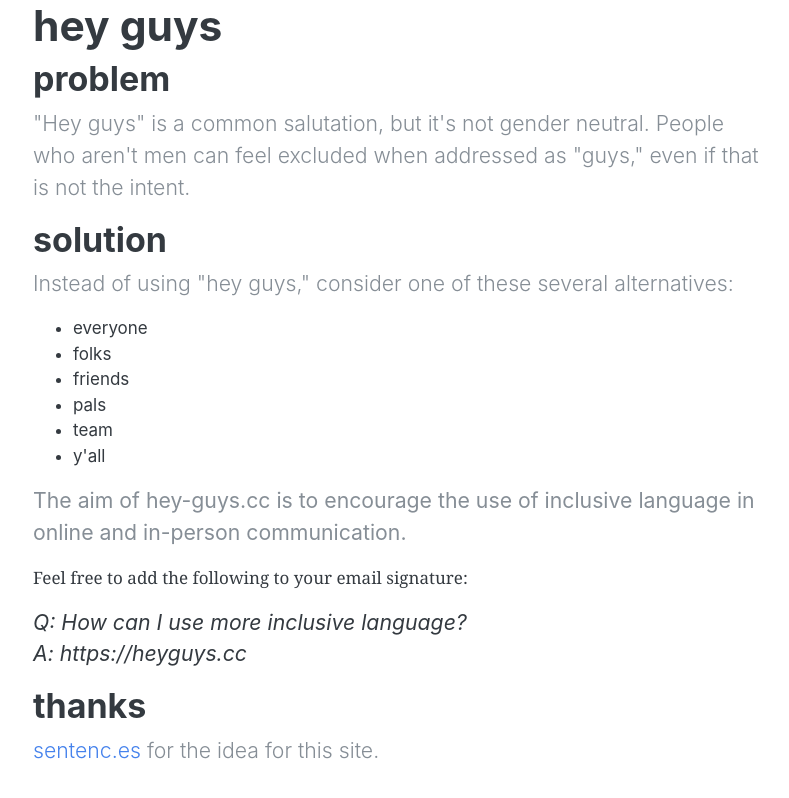
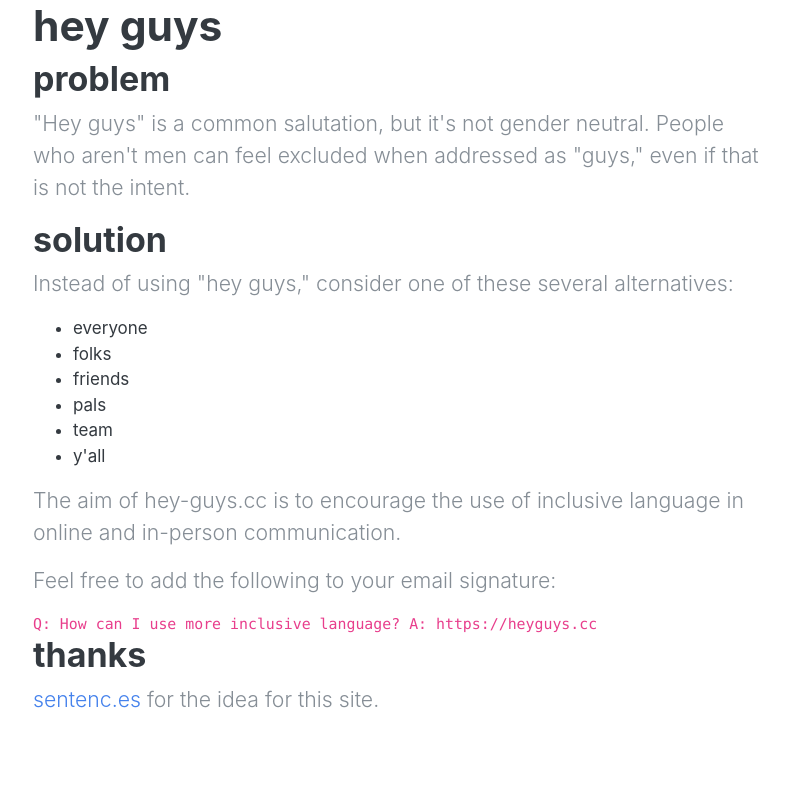
Before and after one commit to williln/heyguys.cc, a Jekyll site: the page built from index.md, in a window 1280 px wide. Shown: the top 798 px of the page, without its empty margins (52-841 px from the left). Built offline with Jekyll 4.4.1, drawn with Linux system fonts in a browser that asks for light colours; nearby versions of some CDN libraries.

Commit message:
:pencil: more edits

```diff
--- a/index.md
+++ b/index.md
@@ -22,9 +22,12 @@ layout: default
           <li>team</li>
           <li>y'all</li>
         </ul>
-        <p class="lead"><strong>The aim of hey-guys.cc is to encourage the use of inclusive language in online and in-person communication.</strong></p>
-        <p>Feel free to add the following to your email signature:</p>
-        <blockquote class="blockquote">Q: How can I use more inclusive language?<br>A: https://heyguys.cc</blockquote>
+        <p class="lead">The aim of hey-guys.cc is to encourage the use of inclusive language in online and in-person communication.</p>
+        <p class="lead">Feel free to add the following to your email signature:</p>
+        <code>
+          Q: How can I use more inclusive language?
+          A: https://heyguys.cc
+        </code>
         <h2>thanks</h2>
         <p class="lead"><a href="http://sentenc.es/">sentenc.es</a> for the idea for this site.</p>
       </div>
```
